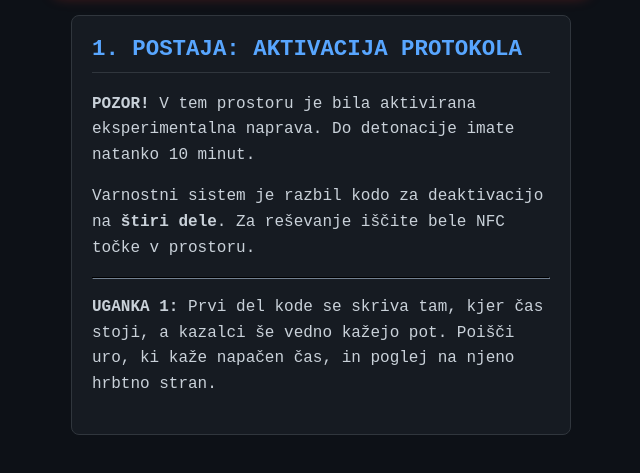
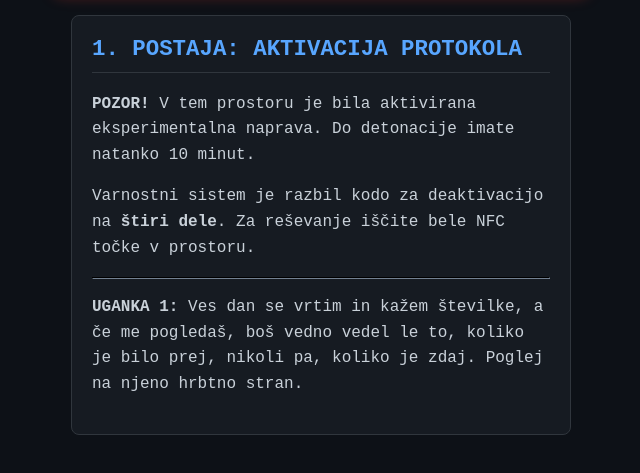
Before and after one commit to sax15/escape-room, a plain HTML site: page index.html in a window 1280 px wide. Shown: the part 123-596 px from the top of the page, without its empty margins (319-959 px from the left). Drawn offline with Linux system fonts and the light colour scheme.

```diff
--- a/index.html
+++ b/index.html
@@ -174,7 +174,7 @@
             <p><strong>POZOR!</strong> V tem prostoru je bila aktivirana eksperimentalna naprava. Do detonacije imate natanko 10 minut.</p>
             <p>Varnostni sistem je razbil kodo za deaktivacijo na <strong>štiri dele</strong>. Za reševanje iščite bele NFC točke v prostoru.</p>
             <hr style="border-color: #30363d;">
-            <p><strong>UGANKA 1:</strong> Prvi del kode se skriva tam, kjer čas stoji, a kazalci še vedno kažejo pot. Poišči uro, ki kaže napačen čas, in poglej na njeno hrbtno stran.</p>
+            <p><strong>UGANKA 1:</strong> Ves dan se vrtim in kažem številke, a če me pogledaš, boš vedno vedel le to, koliko je bilo prej, nikoli pa, koliko je zdaj. Poglej na njeno hrbtno stran.</p>
         </div>
 
         <!-- POSTAJA 2 (KITARA) -->
```
